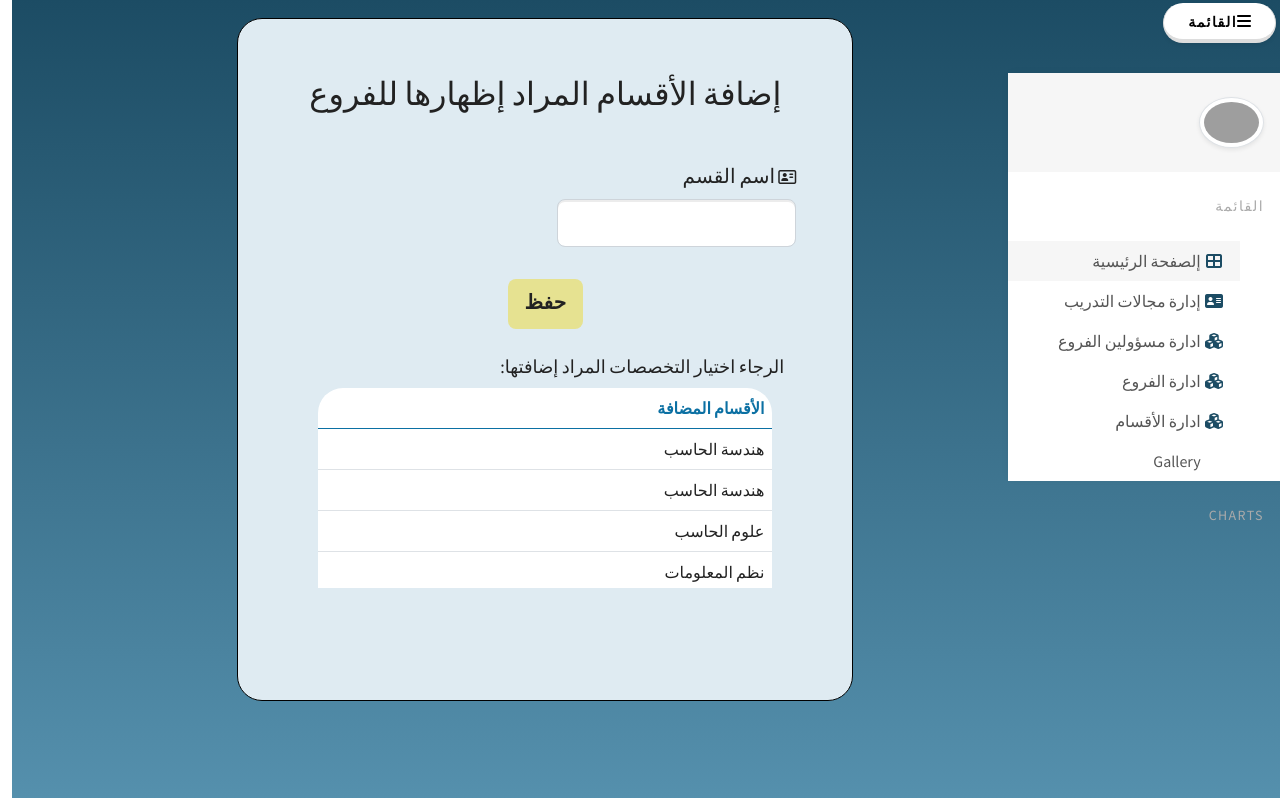
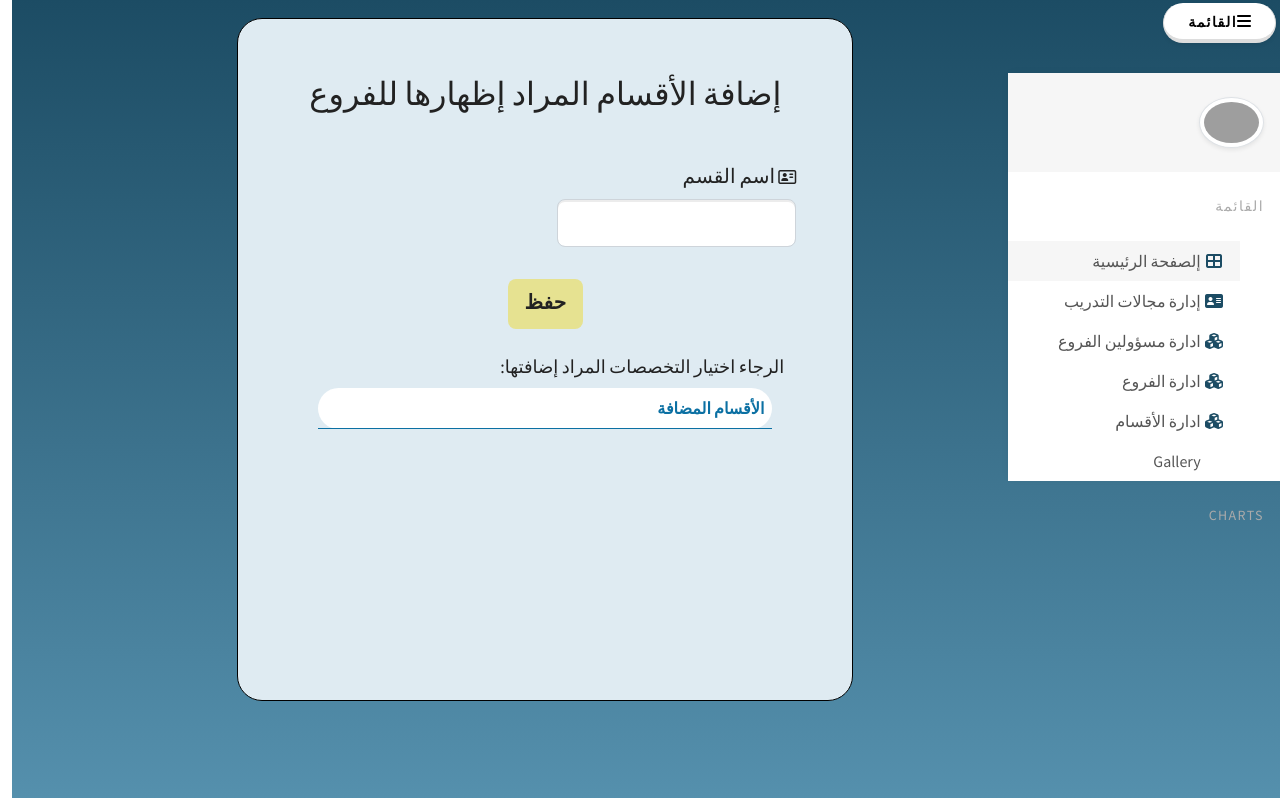
Before and after one commit to Mohammed-Ahmed-Alshehri/project, an ASP.NET Core app: template TadarbApp/TadarbApp/TadarbProject/Views/Company/AddViewDepartment.cshtml in a window 1280 px wide. Shown: the part 71-869 px from the top of the page. Run offline with ASP.NET Core 8, Linux system fonts and the light colour scheme; the template is opened without the code that fills it, so the values that code supplies are empty; some libraries are stand-ins or nearby versions; grey boxes are pictures that could not be loaded.

Commit message:
Add (AddViewDepartment page) and smoe coding

```diff
--- a/TadarbApp/TadarbApp/TadarbProject/Views/Company/AddViewDepartment.cshtml
+++ b/TadarbApp/TadarbApp/TadarbProject/Views/Company/AddViewDepartment.cshtml
@@ -1,3 +1,5 @@
+@model IEnumerable<Department>
+
 @{
     ViewData["Title"] = "اضافة قسم جديد";
 }
@@ -117,6 +119,7 @@
                                             <div class="mb-4 pb-2" style="OVERFLOW-Y:scroll;HEIGHT:200px;" dir="ltr">
                                                 <table class="table table-hover table-center" style="background-color:white;border-radius: 25px;" dir="rtl">
                                                     <thead style="color:#0b70a3">
+
                                                         <tr>
 
                                                             <th> الأقسام المضافة</th>
@@ -129,79 +132,23 @@
                                                         </tr>
                                                     </thead>
                                                     <tbody>
+                                                         @foreach( var item in Model)
+                            {
                                                         <tr>
                                                             <td class="text-nowrap">
                                                                 <div class="font-weight-600">
-                                                                    <div class="font-weight-600 ">هندسة الحاسب</div>
+                                                                    <div class="font-weight-600 ">@item.DepartmentName</div>
 
                                                                 </div>
                                                             </td>
 
 
                                                         </tr>
-
-                                                        <tr>
-                                                            <td class="text-nowrap">
-                                                                <div class="font-weight-600">
-                                                                    <div class="font-weight-600 ">هندسة الحاسب</div>
-
-                                                                </div>
-                                                            </td>
-
-
-                                                        </tr>
-
-                                                        <tr>
-                                                            <td class="text-nowrap">
-                                                                <div class="font-weight-600">
-                                                                    <div class="font-weight-600 ">علوم الحاسب</div>
-
-                                                                </div>
-                                                            </td>
-
-
-                                                        </tr>
-
-                                                        <tr>
-                                                            <td class="text-nowrap">
-                                                                <div class="font-weight-600">
-                                                                    <div class="font-weight-600 ">نظم المعلومات</div>
-
-                                                                </div>
-                                                            </td>
-
-
-                                                        </tr>
-
-                                                        <tr>
-                                                            <td class="text-nowrap">
-                                                                <div class="font-weight-600">
-                                                                    <div class="font-weight-600 ">هندسة الحاسب</div>
-
-                                                                </div>
-                                                            </td>
-
-
-                                                        </tr>
-
-                                                        <tr>
-                                                            <td class="text-nowrap">
-                                                                <div class="font-weight-600">
-                                                                    <div class="font-weight-600 ">هندسة الحاسب</div>
-
-                                                                </div>
-                                                            </td>
-
-
-                                                        </tr>
+                                                        }
 
 
 
-
-
-
-
-                                                    </tbody>
+                                                   </tbody>
                                                 </table>
                                             </div>
                                         </div>
```
Also changed, not shown: TadarbApp/TadarbApp/TadarbProject/Controllers/CompanyController.cs (+34 -1 lines), TadarbApp/TadarbApp/TadarbProject/wwwroot/Images/Organizations/Logos/9f9ff5bd-8d9e-4acd-9080-48ec39409a7f.png (added), 11 other files.
